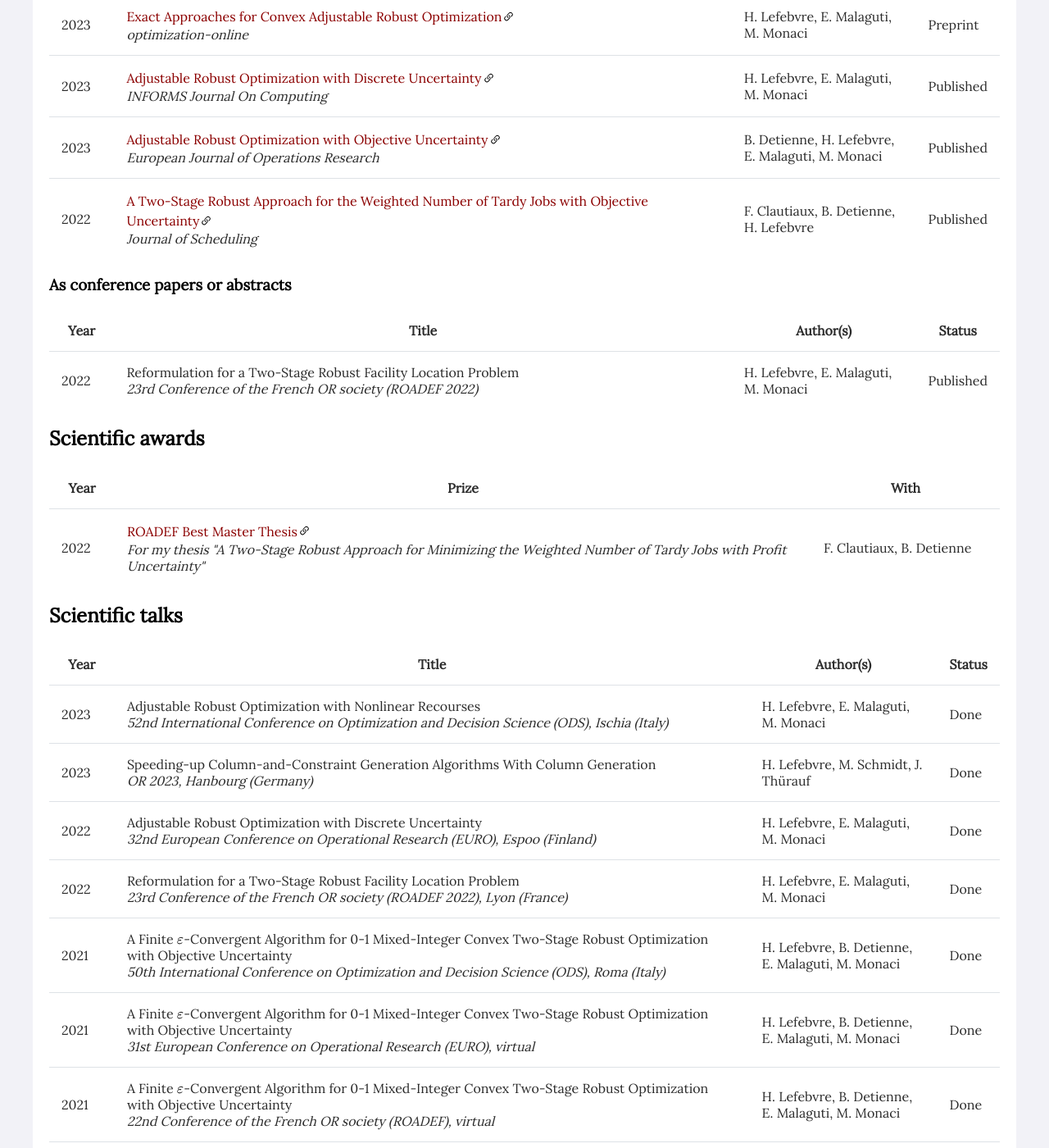
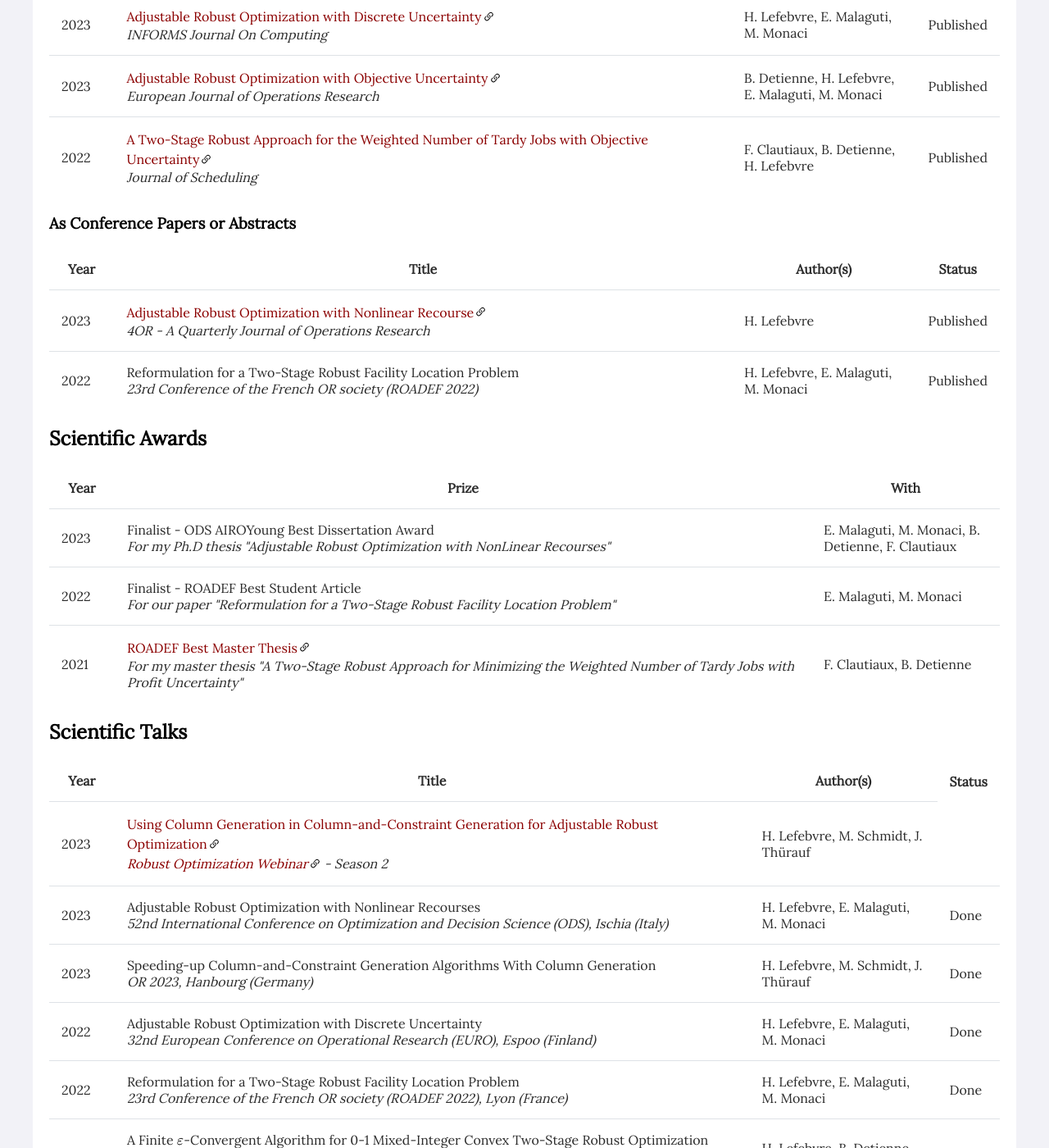
Before and after one commit to hlefebvr/hlefebvr.github.io, a Jekyll site: the page built from publications.html, in a window 1280 px wide and 1400 px high, scrolled down 528 px. Shown: the whole window at 82% size. Built offline with Jekyll 4.4.1, drawn with Linux system fonts in a browser that asks for light colours; nearby versions of some CDN libraries; a style sheet for code colours, icons or effects is not loaded; some of the changed text lies outside the part shown.

Commit message:
update publications

```diff
--- a/publications.html
+++ b/publications.html
@@ -4,9 +4,9 @@
 ---
 
 
-<h2>Scientific articles</h2>
+<h2>Scientific Articles</h2>
 
-<h3>In peer-reviewed journals</h3>
+<h3>In Peer-Reviewed Journals</h3>
 
 <p>
     <table>
@@ -15,16 +15,6 @@
             <th style="width: 750px">Title</th>
             <th style="width: 200px">Author(s)</th>
             <th>Status</th>
-        </tr>
-        <tr>
-            <td>2023</td>
-            <td>
-                <a href="https://www.springer.com/journal/10288" target="_blank">Adjustable Robust Optimization with Nonlinear Recourse</a>
-                <br />
-                <i>4OR - A Quarterly Journal of Operations Research</i>
-            </td>
-            <td>H. Lefebvre</td>
-            <td>Published</td>
         </tr>
         <tr>
             <td>2023</td>
@@ -80,7 +70,7 @@
 </p>
 
 
-<h3>As conference papers or abstracts</h3>
+<h3>As Conference Papers or Abstracts</h3>
 
 <p>
     <table>
@@ -89,6 +79,16 @@
             <th style="width: 750px">Title</th>
             <th style="width: 200px">Author(s)</th>
             <th>Status</th>
+        </tr>
+        <tr>
+            <td>2023</td>
+            <td>
+                <a href="https://www.springer.com/journal/10288" target="_blank">Adjustable Robust Optimization with Nonlinear Recourse</a>
+                <br />
+                <i>4OR - A Quarterly Journal of Operations Research</i>
+            </td>
+            <td>H. Lefebvre</td>
+            <td>Published</td>
         </tr>
         <tr>
             <td>2022</td>
@@ -103,7 +103,7 @@
     </table>
 </p>
 
-<h2>Scientific awards</h2>
+<h2>Scientific Awards</h2>
 
 <p>
     <table>
@@ -113,11 +113,33 @@
             <th style="width: 200px">With</th>
         </tr>
         <tr>
-            <td>2022</td>
+          <td>2023</td>
+          <td>
+            Finalist - ODS AIROYoung Best Dissertation Award<br />
+            <i>For my Ph.D thesis "Adjustable Robust Optimization with NonLinear Recourses"</i>
+          </td>
+          <td>
+            E. Malaguti, M. Monaci, B. Detienne, F. Clautiaux
+          </td>
+        </tr>
+        <tr>
+          <td>2022</td>
+          <td>
+            Finalist - ROADEF Best Student Article<br />
+            <i>
+              For our paper "Reformulation for a Two-Stage Robust Facility Location Problem"
+            </i>
+          </td>
+          <td>
+            E. Malaguti, M. Monaci
+          </td>
+        </tr>
+        <tr>
+            <td>2021</td>
             <td>
                 <a href="https://www.roadef.org/roadef-prix-etudiant-master" target="_blank">ROADEF Best Master Thesis</a><br />
                 <i>
-                    For my thesis "A Two-Stage Robust Approach for Minimizing the Weighted Number of Tardy Jobs with Profit Uncertainty"
+                    For my master thesis "A Two-Stage Robust Approach for Minimizing the Weighted Number of Tardy Jobs with Profit Uncertainty"
                 </i>
             </td>
             <td>F. Clautiaux, B. Detienne</td>
@@ -125,7 +147,7 @@
     </table>
 </p>
 
-<h2>Scientific talks</h2>
+<h2>Scientific Talks</h2>
 
 <p>
     <table>
@@ -134,6 +156,17 @@
             <th style="width: 750px">Title</th>
             <th style="width: 200px">Author(s)</th>
             <th>Status</th>
+        </tr>
+        <tr>
+          <td>2023</td>
+          <td>
+            <a href="https://www.youtube.com/watch?v=aMcenv2Jj-0&ab_channel=RobustOptimizationWebinar" target="_blank">Using Column Generation in Column-and-Constraint Generation for Adjustable Robust Optimization</a>
+            <br />
+            <i><a href="https://sites.google.com/view/row-series/home">Robust Optimization Webinar</a> - Season 2</i>
+          </td>
+          <td>
+            H. Lefebvre, M. Schmidt, J. Thürauf
+          </td>
         </tr>
         <tr>
             <td>2023</td>
@@ -218,7 +251,7 @@
     </table>
 </p>
 
-<h2>Scientific posters</h2>
+<h2>Scientific Posters</h2>
 
 <p>
     <table>
```
